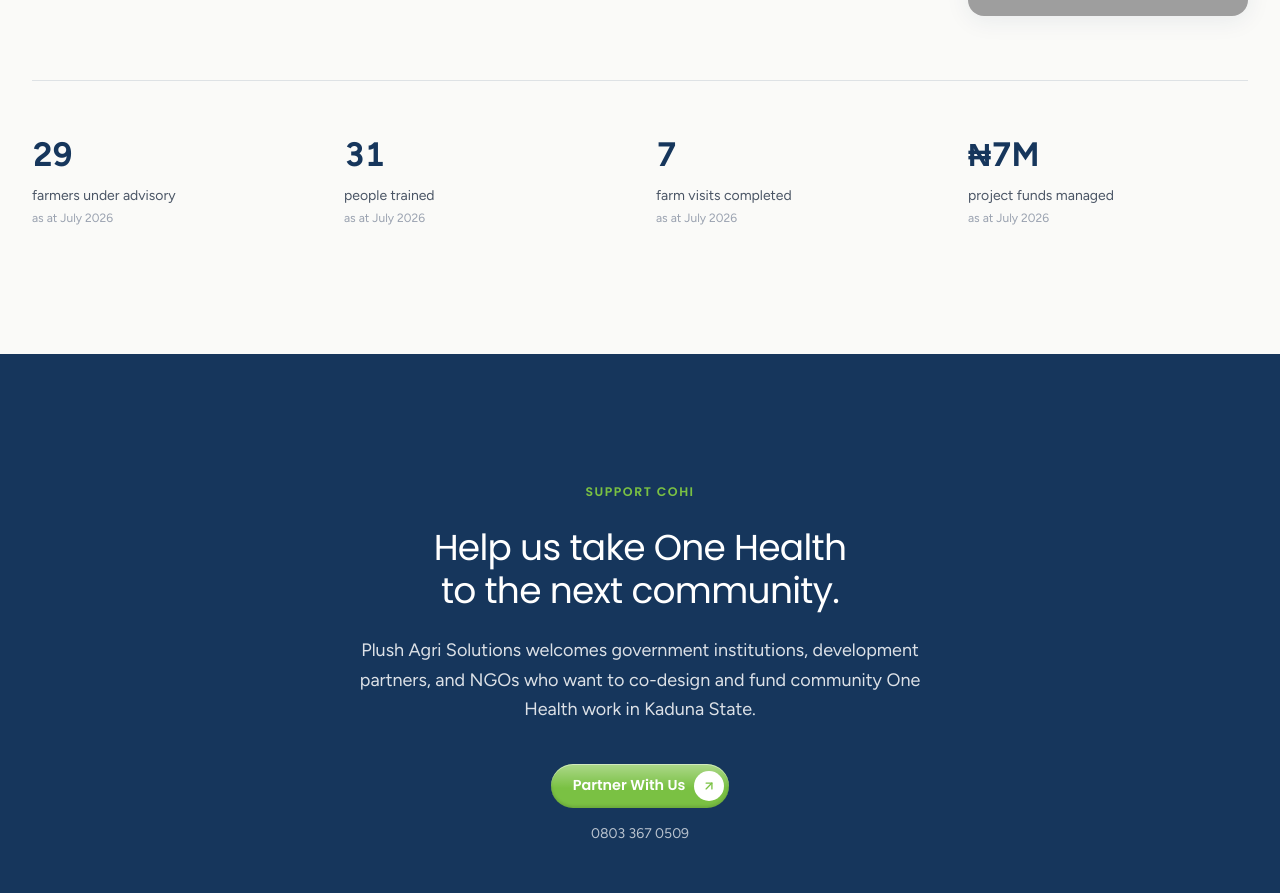
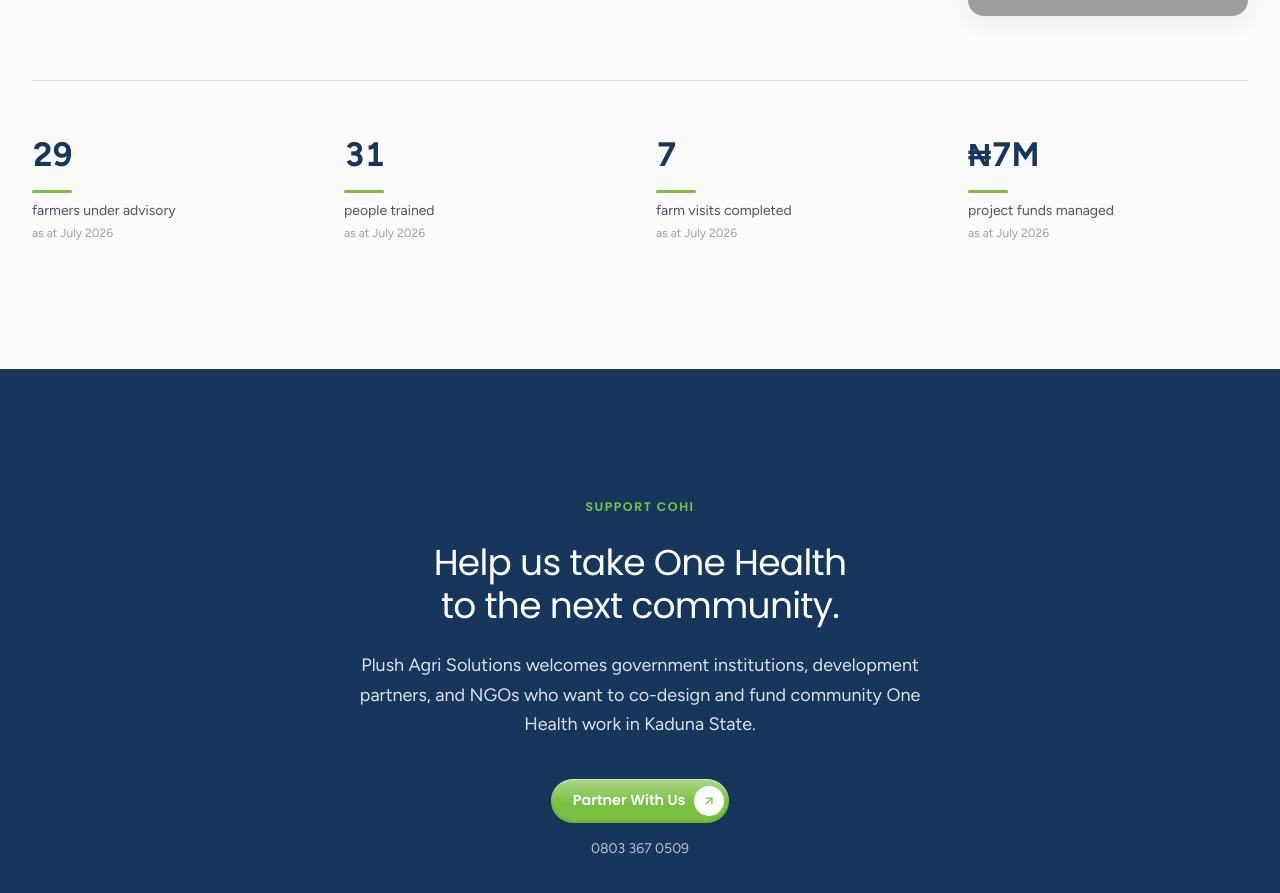
Before and after one commit to daupreyedoubra/plush-agri-website, a Next.js app: page /cohi in a window 1280 px wide. Shown: the part 3119-4012 px from the top of the page. Built offline with nearby package versions, Linux system fonts and the light colour scheme; grey boxes are pictures that could not be loaded.

Commit message:
Pre-launch: team section, COHI animation

```diff
--- a/components/sections/cohi/PilotCommunitySection.tsx
+++ b/components/sections/cohi/PilotCommunitySection.tsx
@@ -1,7 +1,8 @@
 "use client";
 
+import { useEffect, useRef, useState } from "react";
 import Image from "next/image";
-import { motion } from "framer-motion";
+import { motion, animate, useInView, useReducedMotion } from "framer-motion";
 
 const EASE = [0.25, 0, 0, 1] as [number, number, number, number];
 
@@ -12,11 +13,60 @@
 ];
 
 const metrics = [
-  { value: "29", label: "farmers under advisory" },
-  { value: "31", label: "people trained" },
-  { value: "7", label: "farm visits completed" },
-  { value: "₦7M", label: "project funds managed" },
+  { value: 29, prefix: "", suffix: "", label: "farmers under advisory" },
+  { value: 31, prefix: "", suffix: "", label: "people trained" },
+  { value: 7, prefix: "", suffix: "", label: "farm visits completed" },
+  { value: 7, prefix: "₦", suffix: "M", label: "project funds managed" },
 ];
+
+function AnimatedMetric({
+  value,
+  prefix,
+  suffix,
+  label,
+}: {
+  value: number;
+  prefix: string;
+  suffix: string;
+  label: string;
+}) {
+  const ref = useRef<HTMLDivElement>(null);
+  const isInView = useInView(ref, { once: true, margin: "-80px" });
+  const reduceMotion = useReducedMotion();
+  const [display, setDisplay] = useState(0);
+
+  useEffect(() => {
+    if (!isInView) return;
+    if (reduceMotion) {
+      setDisplay(value);
+      return;
+    }
+    const controls = animate(0, value, {
+      duration: 1.4,
+      ease: [0.25, 0, 0, 1],
+      onUpdate: (v) => setDisplay(Math.round(v)),
+    });
+    return () => controls.stop();
+  }, [isInView, value, reduceMotion]);
+
+  return (
+    <div ref={ref}>
+      <p className="num-tabular text-navy font-bold" style={{ fontSize: "2rem" }}>
+        {prefix}
+        {display}
+        {suffix}
+      </p>
+      <motion.div
+        className="h-[3px] w-10 bg-bright-green rounded-full origin-left mt-2"
+        initial={{ scaleX: 0 }}
+        animate={isInView ? { scaleX: 1 } : { scaleX: 0 }}
+        transition={{ duration: reduceMotion ? 0 : 1.4, ease: [0.25, 0, 0, 1] }}
+      />
+      <p className="text-gray-600 text-sm mt-2">{label}</p>
+      <p className="text-gray-400 text-xs mt-1">as at July 2026</p>
+    </div>
+  );
+}
 
 const photos = [
   { src: "/images/cohi-school-05.jpeg", alt: "Plush Agri Solutions team with pupils and staff at a One Health education session in Danhonu 1" },
@@ -90,13 +140,13 @@
           transition={{ duration: 0.5, delay: 0.1, ease: EASE }}
         >
           {metrics.map((m) => (
-            <div key={m.label}>
-              <p className="num-tabular text-navy font-bold" style={{ fontSize: "2rem" }}>
-                {m.value}
-              </p>
-              <p className="text-gray-600 text-sm mt-1">{m.label}</p>
-              <p className="text-gray-400 text-xs mt-1">as at July 2026</p>
-            </div>
+            <AnimatedMetric
+              key={m.label}
+              value={m.value}
+              prefix={m.prefix}
+              suffix={m.suffix}
+              label={m.label}
+            />
           ))}
         </motion.div>
       </div>
```
